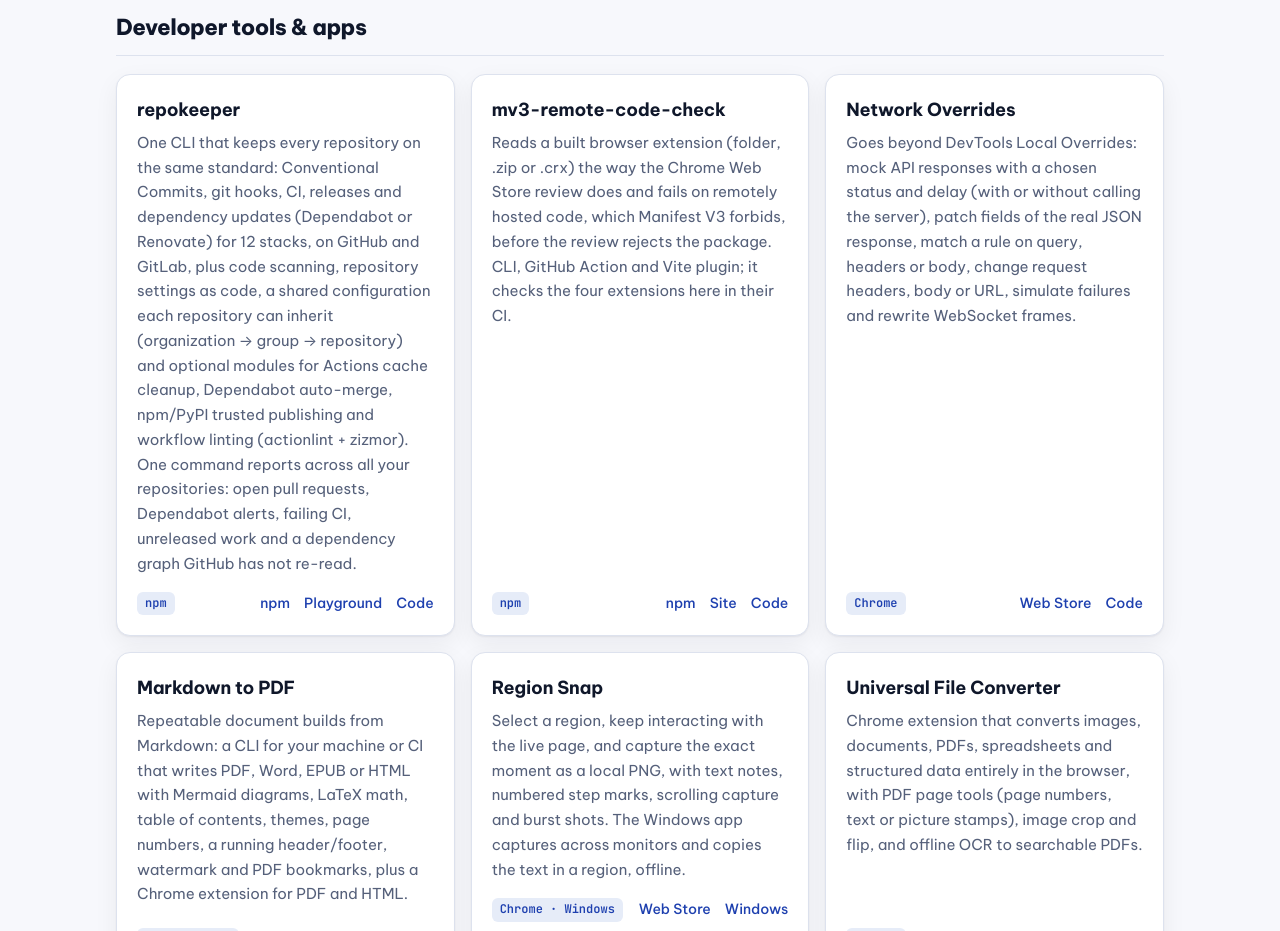
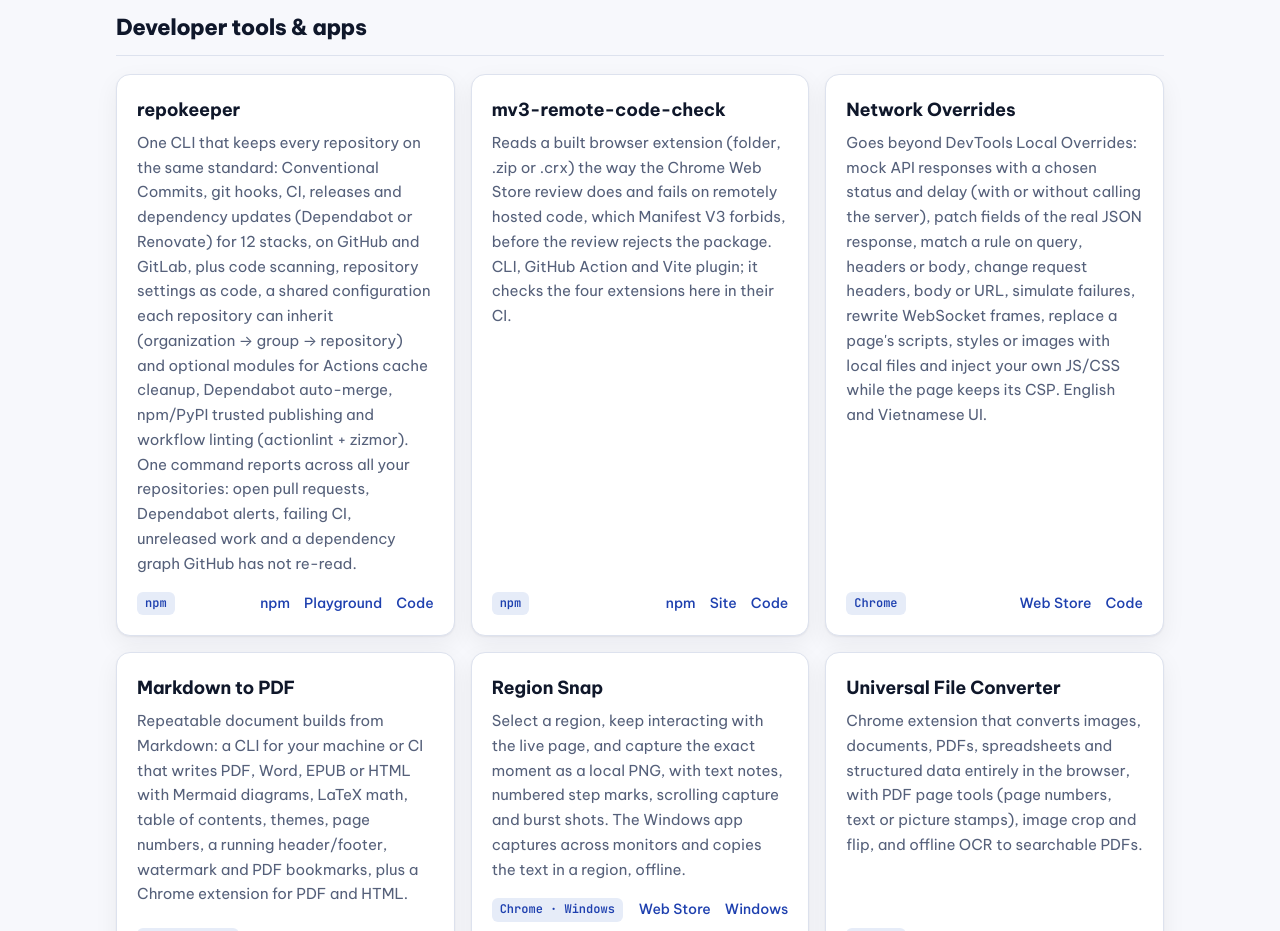
Before and after one commit to vannt-dev/vannt-dev.github.io, a plain HTML site: page index.html in a window 1280 px wide. Shown: the part 2420-3351 px from the top of the page. Drawn offline with Linux system fonts and the light colour scheme.

Commit message:
docs: Network Overrides 2.10.0 features (local files, inject JS/CSS, Vietnamese UI)

```diff
--- a/index.html
+++ b/index.html
@@ -287,7 +287,7 @@ added F1-1
       </article>
       <article class="card">
         <h3><a href="https://github.com/vannt-dev/network-overrides-devtools">Network Overrides</a></h3>
-        <p>Goes beyond DevTools Local Overrides: mock API responses with a chosen status and delay (with or without calling the server), patch fields of the real JSON response, match a rule on query, headers or body, change request headers, body or URL, simulate failures and rewrite WebSocket frames.</p>
+        <p>Goes beyond DevTools Local Overrides: mock API responses with a chosen status and delay (with or without calling the server), patch fields of the real JSON response, match a rule on query, headers or body, change request headers, body or URL, simulate failures, rewrite WebSocket frames, replace a page's scripts, styles or images with local files and inject your own JS/CSS while the page keeps its CSP. English and Vietnamese UI.</p>
         <div class="meta"><span class="tag">Chrome</span><a href="https://chromewebstore.google.com/detail/network-overrides-api-dev/holdjgmcnpelgclhopiejilhhkfcmpba">Web Store</a><a href="https://github.com/vannt-dev/network-overrides-devtools">Code</a></div>
       </article>
       <article class="card">
```
